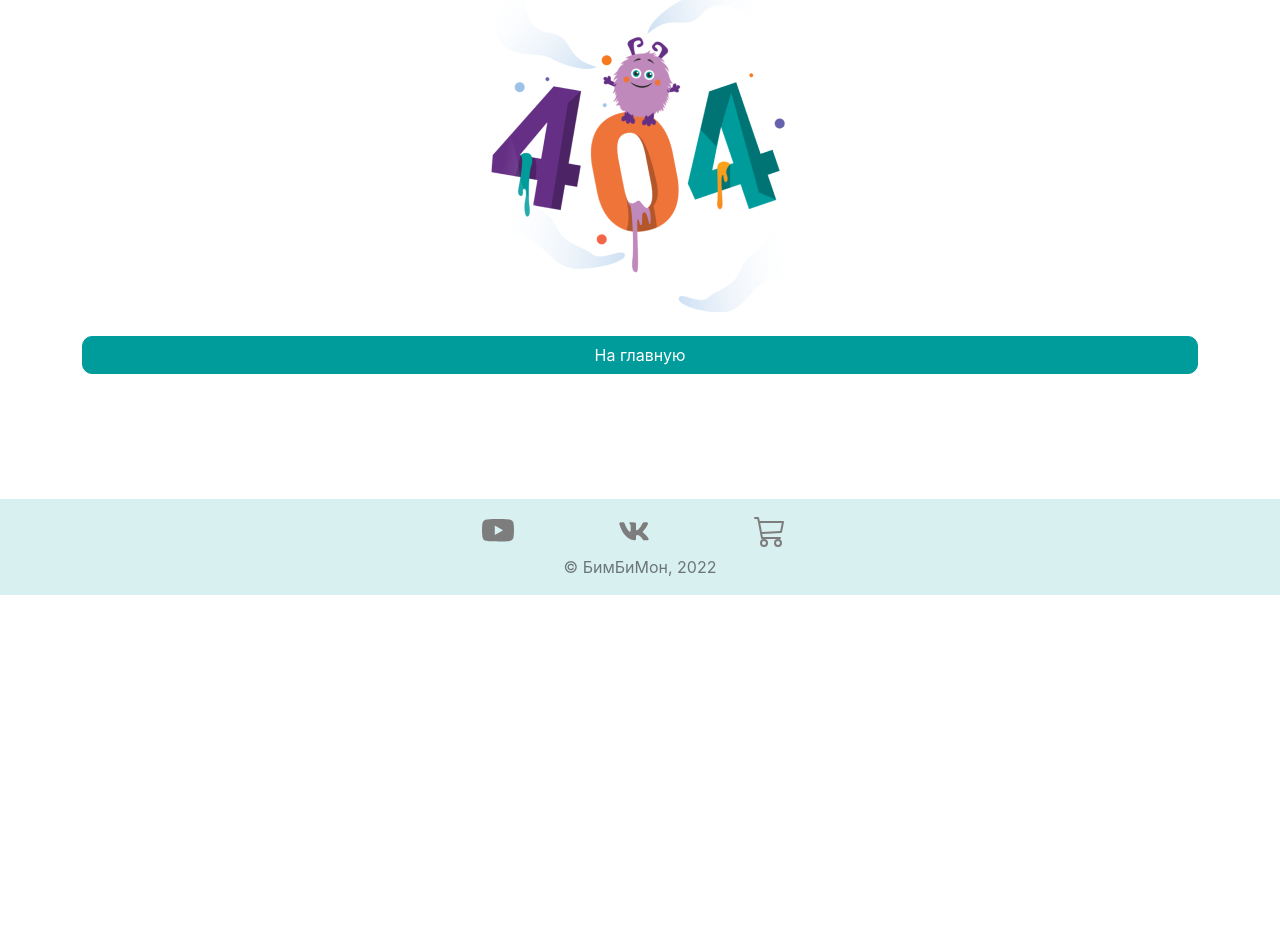
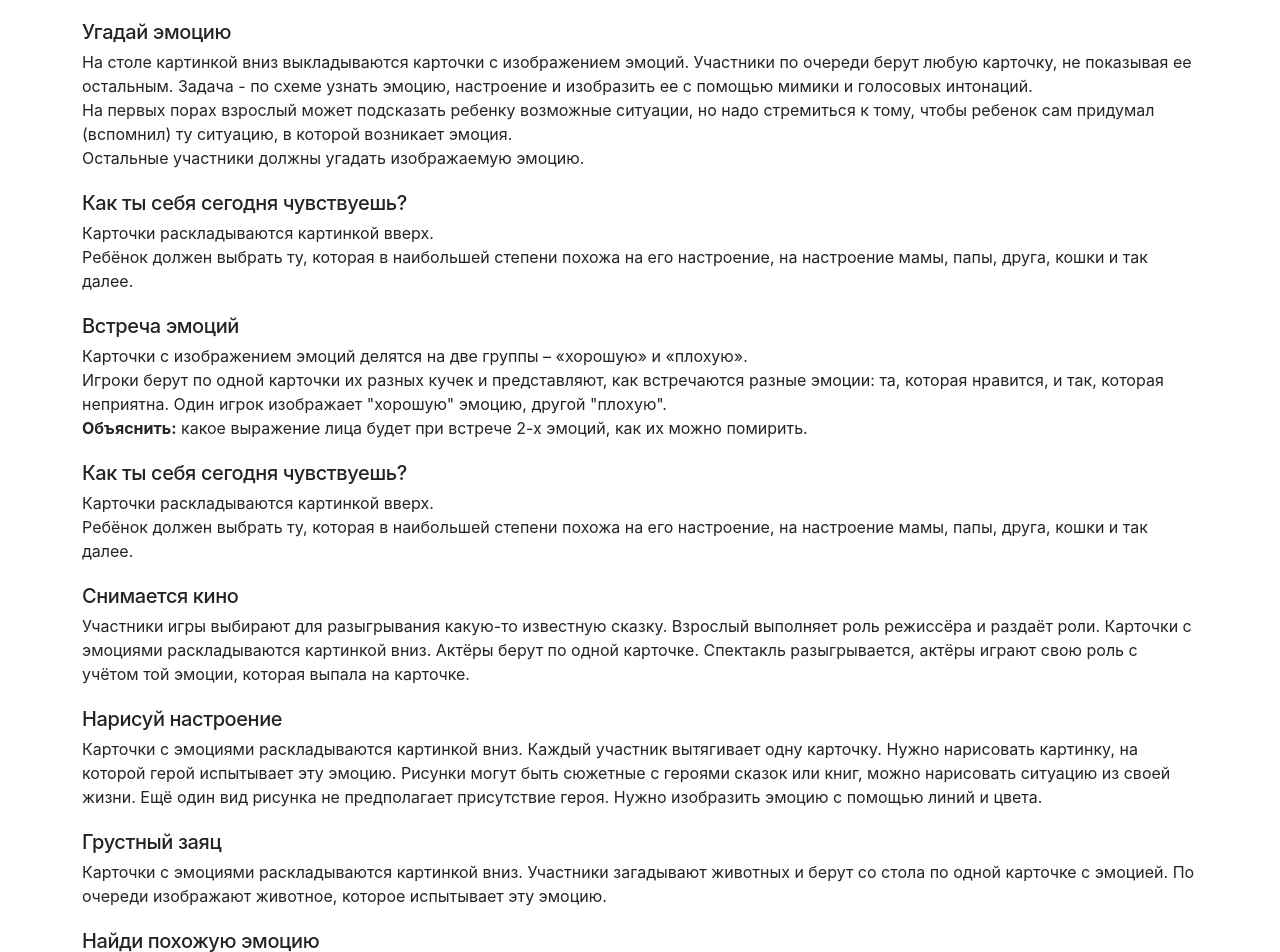
Before and after one commit to dgusakov/bimbimon-landing, a React (Create React App) app: page /games/emotions in a window 1280 px wide. Shown: the part 205-1157 px from the top of the page. Before the commit the page ends 800 px from the top, so only its background shows below. Built offline with nearby package versions, Linux system fonts and the light colour scheme.

Commit message:
feat: Add Emotions game (#34)

```diff
--- a/src/components/App.tsx
+++ b/src/components/App.tsx
@@ -6,6 +6,8 @@ import Footer from "./Footer";
 import Main from "./Main";
 import Quiz from "./Quiz";
 import QuizMain from "./QuizMain";
+import Game from "./Game";
+import GamesMain from "./GamesMain";
 import NotFound from "./NotFound";
 import Question from "./Question";
 import Videos from "./Videos";
@@ -21,14 +23,16 @@ function App() {
           <Routes>
             <Route path="/" element={<Main />} />
             <Route path="/quiz" element={<QuizMain path="/quiz" />} />
-            <Route path="/videos" element={<Videos />} />
-            <Route path="/videos/:id" element={<VideosRouter />} />
-            <Route path="/buy" element={<Buy />} />
             <Route path="/quiz/:game" element={<Quiz path="/quiz" />} />
             <Route
               path="/quiz/:game/:topic"
               element={<Question path="/quiz" />}
             />
+            <Route path="/games" element={<GamesMain path="/games" />} />
+            <Route path="/games/:game" element={<Game path="/games" />} />
+            <Route path="/videos" element={<Videos />} />
+            <Route path="/videos/:id" element={<VideosRouter />} />
+            <Route path="/buy" element={<Buy />} />
             <Route path="*" element={<NotFound />} />
           </Routes>
         </main>
--- /dev/null
+++ b/src/components/Game.tsx
@@ -0,0 +1,31 @@
+import "../css/App.css";
+import { getGame, ITopic } from '../data/games';
+import React from "react";
+import { useParams } from "react-router-dom";
+import HeaderBold from "./labels/HeaderBold";
+import HeaderLight from "./labels/HeaderLight";
+import TextWithHeader from "./text/TextWithHeader";
+import NotFound from "./NotFound";
+
+function Game(props: any) {
+  let urlParams = useParams();
+  try {
+    const game = getGame(urlParams.game);
+    return (
+      <div>
+        <div className="container mb-4">
+          <HeaderLight name="Интерактивная игра" />
+          <HeaderBold name={'"' + game.displayName + '"'} />
+        </div>
+        <div className="container mb-4">
+        {game.content.map((topic: ITopic) => <TextWithHeader name={topic.title} body={topic.body}/>)}
+        </div>
+      </div>
+    );
+  } catch (error) {
+    console.error(error);
+    return <NotFound />;
+  }
+}
+
+export default Game;
--- /dev/null
+++ b/src/components/GamesMain.tsx
@@ -0,0 +1,26 @@
+import "../css//App.css";
+import { IGame, GAMES } from "../data/games";
+import React from "react";
+import ListButtonWithArrow from "./navs/ListButtonWithArrow";
+import HeaderBoldCenter from "./labels/HeaderBoldCenter";
+import ListItem from "./navs/ListItem";
+
+
+function GamesMain(props: any) {
+  let path = props.path ? props.path : "."
+  return (
+    <div>
+      <div className="container mb-4">
+        <HeaderBoldCenter name="Выберите игру" />
+      </div>
+      <div className="container">
+        {GAMES.map((el: IGame, index: number) => (
+          <ListButtonWithArrow displayName={el.displayName} link={path + "/"+ el.name} key={index} />
+          ))}
+        <ListItem displayName="Больше книг-игр уже скоро!" />
+      </div>
+    </div>
+  );
+}
+
+export default GamesMain;
--- a/src/components/Main.tsx
+++ b/src/components/Main.tsx
@@ -10,9 +10,10 @@ import { ReactComponent as VKLogo } from "../img/vk.svg";
 function Main() {
   return (
     <div className="container">
-      <HeaderBoldCenter name="Книги - настольные игры" key="games"/>
+      <HeaderBoldCenter name="Книги - игры" key="games"/>
       <div className="container mt-3 mb-3">
-        <ListButtonWithArrow displayName="Посмотреть все" link="/quiz" key="all" />
+        <ListButtonWithArrow displayName="Настольные игры" link="/quiz" key="all" />
+        <ListButtonWithArrow displayName="Интерактивные игры" link="/games" key="all" />
       </div>
       <HeaderBoldCenter name="Детские книги БимБиМон" key="social"/>
       <div className="container mt-3 mb-3">
--- /dev/null
+++ b/src/components/text/TextWithHeader.tsx
@@ -0,0 +1,13 @@
+import "../../css//App.css";
+import React from "react";
+
+function TextWithHeader(props: any) {
+  return (
+    <div className="container mt-3 mb-2 px-0">
+      <span className="header-semi-bold">{props.name}</span>
+      <div>{props.body}</div>
+    </div>
+  );
+}
+
+export default TextWithHeader;
--- a/src/css/App.css
+++ b/src/css/App.css
@@ -82,6 +82,14 @@ html {
   text-transform: uppercase;
 }
 
+.header-semi-bold {
+  font-style: normal;
+  font-weight: 500;
+  font-size: 20px;
+  line-height: 35px;
+  letter-spacing: -0.02em;
+}
+
 .header-bold-center {
   font-style: normal;
   font-weight: 600;
--- /dev/null
+++ b/src/data/games.tsx
@@ -0,0 +1,133 @@
+import { ReactElement } from "react";
+
+export interface IGame {
+  name: string;
+  displayName: string;
+  content: ITopic[];
+}
+
+export interface ITopic {
+  title: string;
+  body: ReactElement;
+}
+
+export function getGame(name: string | undefined) {
+    const mathes = GAMES.filter((el: IGame) => el.name === name);
+    switch (mathes.length) {
+      case 0:
+        throw new Error(`Game ${name} not found`);
+      case 1:
+        return mathes[0];
+      default:
+        throw new Error(`More than 1 game with name ${name} found`);
+    }
+  }
+
+export const GAMES: IGame[] = [
+  {
+    name: "emotions",
+    displayName: "Эмоции",
+    content: [
+      {
+        title: "Угадай эмоцию",
+        body: (
+          <div>
+            На столе картинкой вниз выкладываются карточки с изображением
+            эмоций. Участники по очереди берут любую карточку, не показывая ее
+            остальным. Задача - по схеме узнать эмоцию, настроение и изобразить
+            ее с помощью мимики и голосовых интонаций.
+            <br />
+            На первых порах взрослый может подсказать ребенку возможные
+            ситуации, но надо стремиться к тому, чтобы ребенок сам придумал
+            (вспомнил) ту ситуацию, в которой возникает эмоция.
+            <br />
+            Остальные участники должны угадать изображаемую эмоцию.
+          </div>
+        ),
+      },
+      {
+        title: "Как ты себя сегодня чувствуешь?",
+        body: (
+          <div>
+            Карточки раскладываются картинкой вверх.
+            <br />
+            Ребёнок должен выбрать ту, которая в наибольшей степени похожа на
+            его настроение, на настроение мамы, папы, друга, кошки и так далее.
+          </div>
+        ),
+      },
+      {
+        title: "Встреча эмоций",
+        body: (
+          <div>
+            Карточки с изображением эмоций делятся на две группы – «хорошую» и
+            «плохую».
+            <br />
+            Игроки берут по одной карточки их разных кучек и представляют, как
+            встречаются разные эмоции: та, которая нравится, и так, которая
+            неприятна. Один игрок изображает "хорошую" эмоцию, другой "плохую".
+            <br />
+            <strong>Объяснить:</strong> какое выражение лица будет при встрече
+            2-х эмоций, как их можно помирить.
+          </div>
+        ),
+      },
+      {
+        title: "Как ты себя сегодня чувствуешь?",
+        body: (
+          <div>
+            Карточки раскладываются картинкой вверх.
+            <br />
+            Ребёнок должен выбрать ту, которая в наибольшей степени похожа на
+            его настроение, на настроение мамы, папы, друга, кошки и так далее.
+          </div>
+        ),
+      },
+      {
+        title: "Снимается кино",
+        body: (
+          <div>
+            Участники игры выбирают для разыгрывания какую-то известную сказку.
+            Взрослый выполняет роль режиссёра и раздаёт роли. Карточки с
+            эмоциями раскладываются картинкой вниз. Актёры берут по одной
+            карточке. Спектакль разыгрывается, актёры играют свою роль с учётом
+            той эмоции, которая выпала на карточке.
+          </div>
+        ),
+      },
+      {
+        title: "Нарисуй настроение",
+        body: (
+          <div>
+            Карточки с эмоциями раскладываются картинкой вниз. Каждый участник
+            вытягивает одну карточку. Нужно нарисовать картинку, на которой
+            герой испытывает эту эмоцию. Рисунки могут быть сюжетные с героями
+            сказок или книг, можно нарисовать ситуацию из своей жизни. Ещё один
+            вид рисунка не предполагает присутствие героя. Нужно изобразить
+            эмоцию с помощью линий и цвета.
+          </div>
+        ),
+      },
+      {
+        title: "Грустный заяц",
+        body: (
+          <div>
+            Карточки с эмоциями раскладываются картинкой вниз. Участники
+            загадывают животных и берут со стола по одной карточке с эмоцией. По
+            очереди изображают животное, которое испытывает эту эмоцию.
+          </div>
+        ),
+      },
+      {
+        title: "Найди похожую эмоцию",
+        body: (
+          <div>
+            Карточки с эмоциями раскладываются картинкой вверх. Ребёнок берет
+            любую карточку. Теперь нужно найти карточки с похожими эмоциями и с
+            эмоциями, противоположными по ощущениям. Объяснить свой выбор.
+          </div>
+        ),
+      },
+    ],
+  },
+];
```
Also changed, not shown: src/components/labels/HeaderSemiBold.tsx (added, +12 -0 lines).
